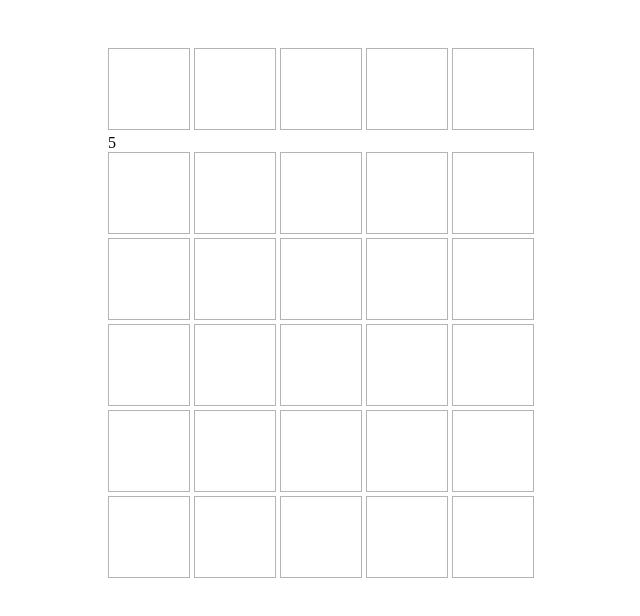
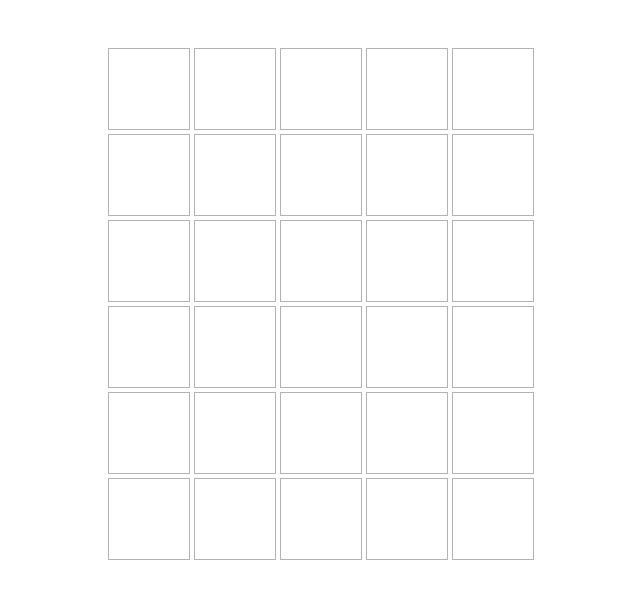
Before and after one commit to AsgarovAsgar/wordle-app, a Vue app: page / in a window 1280 px wide. Shown: the top 616 px of the page, without its empty margins (319-959 px from the left). Built offline with nearby package versions, Linux system fonts and the light colour scheme.

Commit message:
removed number

```diff
--- a/src/components/WordleBoard.vue
+++ b/src/components/WordleBoard.vue
@@ -39,7 +39,6 @@ const countOfEmptyGuesses = computed(() => {
       <li>
         <GuessInput :disabled="isGameOver" @guess-submitted="guess => guessesSubmitted.push(guess)" />
       </li>
-      {{ countOfEmptyGuesses }}
       <li v-for="i in countOfEmptyGuesses" :key="`remaining-guess-${i}`">
         <GuessView guess="" />
       </li>
```
